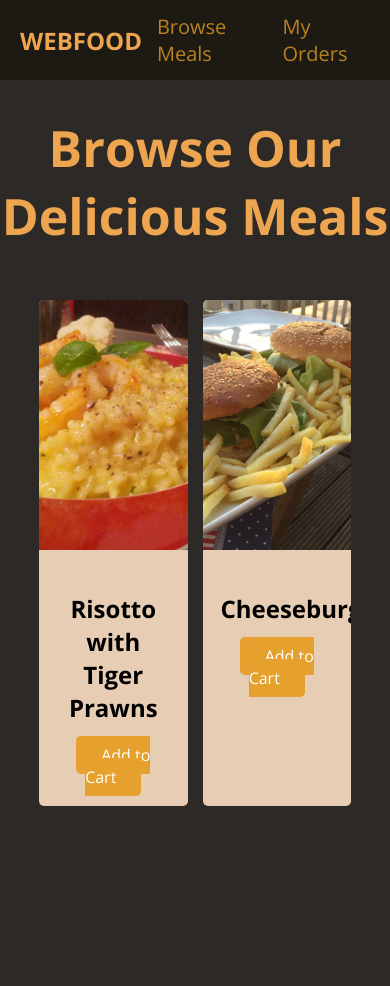
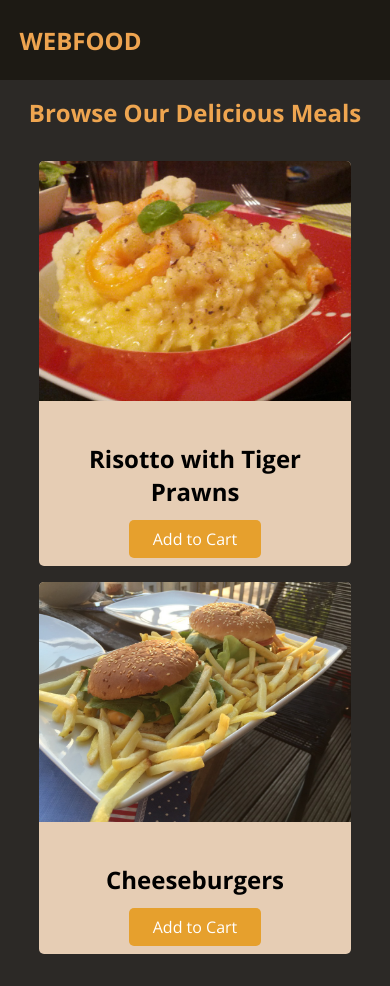
Before and after one commit to EldiQevani/4thProject-WebFood, a plain HTML site: page index.html in a window 390 px wide. Before the commit the page ends 856 px from the top, so only its background shows below. Drawn offline with nearby package versions, Linux system fonts and the light colour scheme.

Commit message:
added media queries

```diff
--- a/styles.css
+++ b/styles.css
@@ -9,16 +9,16 @@
 }
 
 #main-header {
-  height: 80px;
+  height: 5rem;
   display: flex;
   justify-content: space-between;
   align-items: center;
   background-color: rgb(29, 26, 20);
-  padding: 0 20px;
+  padding: 0 5%;
 }
 
 #logo {
-  font-size: 24px;
+  font-size: 1.5rem;
   font-weight: bold;
   color: rgb(238, 164, 80);
   text-transform: uppercase;
@@ -33,12 +33,12 @@
 }
 
 #main-header li {
-  margin: 0 15px;
+  margin: 0 1rem;
 }
 
 #main-header nav a {
   color: rgb(185, 130, 30);
-  font-size: 20px;
+  font-size: 1.25rem;
 }
 
 #main-header nav a:hover {
@@ -48,20 +48,21 @@
 main h1 {
   text-align: center;
   color: rgb(238, 165, 80);
-  font-size: 50px;
+  font-size: 3rem;
 }
 
 #latest-products {
   width: 80%;
-  margin: 50px auto;
+  margin: 2rem auto;
 }
 
 #latest-products ul {
   display: grid;
   grid-template-columns: 1fr 1fr;
-  gap: 15px;
+  gap: 1rem;
   margin: 0;
   padding: 0;
+  list-style: none;
 }
 
 .food-items {
@@ -71,13 +72,13 @@
 }
 
 .food-items img {
-  height: 250px;
+  height: 15rem;
   width: 100%;
   object-fit: cover;
 }
 
 .food-item-content {
-  padding: 18px;
+  padding: 1rem;
   text-align: center;
 }
 
@@ -85,9 +86,23 @@
   background-color: rgb(230, 160, 45);
   color: white;
   border-radius: 5px;
-  padding: 8px 25px;
+  padding: 0.5rem 1.5rem;
 }
 
 .btn:hover {
   background-color: rgb(220, 135, 35);
 }
+
+@media (max-width: 48rem) {
+  #main-header nav {
+    display: none;
+  }
+
+  main h1 {
+    font-size: 1.5rem;
+  }
+
+  #latest-products ul {
+    grid-template-columns: 100%;
+  }
+}
```
